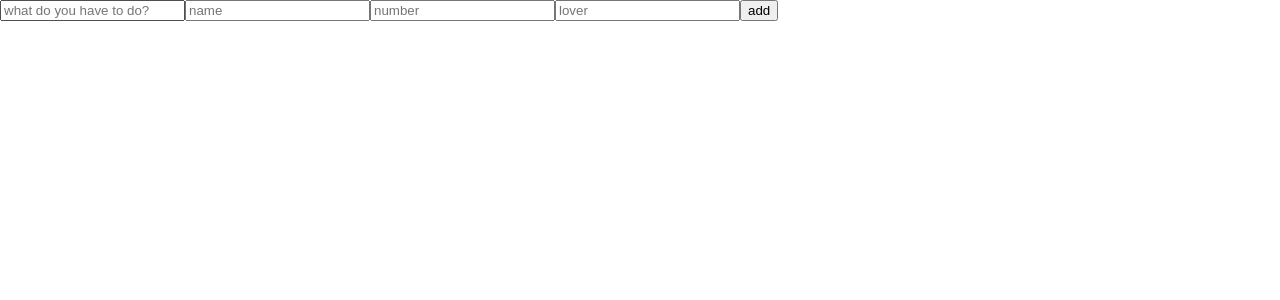
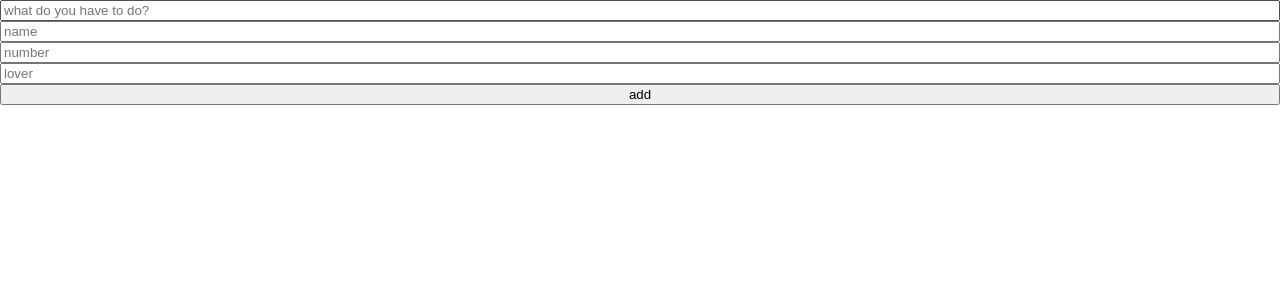
Before and after one commit to JungwooYang/jtodo2, a React (Create React App) app: page / in a window 1280 px wide. Shown: the top 300 px of the page. Built offline with nearby package versions, Linux system fonts and the light colour scheme.

Commit message:
form validation

```diff
--- a/src/ToDoList.tsx
+++ b/src/ToDoList.tsx
@@ -1,6 +1,8 @@
 import { useForm } from "react-hook-form";
+
 /* function TodoList() {
   const [todo, setTodo] = useState("");
+  const [todoError, setTodoError] = useState("");
   const onChange = (event: React.FormEvent<HTMLInputElement>) => {
     const {
       currentTarget: { value },
@@ -9,7 +11,9 @@ import { useForm } from "react-hook-form";
   };
   const onSubmit = (event: React.FormEvent<HTMLFormElement>) => {
     event.preventDefault();
-    console.log(todo);
+    if(todo.length < 10) {
+      return setTodoError("Todo should be longer than 10 letters.")
+    }
   };
   return (
     <div>
@@ -25,13 +29,29 @@ import { useForm } from "react-hook-form";
   );
 }
 */
+
 function TodoList() {
-  const { register, watch } = useForm();
-  console.log(watch());
+  const { register, formState, handleSubmit } = useForm();
+  const onValid = (data: any) => {
+    console.log(data);
+  };
+  console.log(formState.errors);
   return (
     <div>
-      <form>
-        <input {...register("todo")} placeholder="what do you have to do?" />
+      <form
+        style={{ display: "flex", flexDirection: "column" }}
+        onSubmit={handleSubmit(onValid)}
+      >
+        <input
+          {...register("todo", {
+            required: "should write down something.",
+            minLength: {
+              value: 2,
+              message: " this must go longer than 2 letters",
+            },
+          })}
+          placeholder="what do you have to do?"
+        />
         <input {...register("name")} placeholder="name" />
         <input {...register("number")} placeholder="number" />
         <input {...register("lover")} placeholder="lover" />
```
